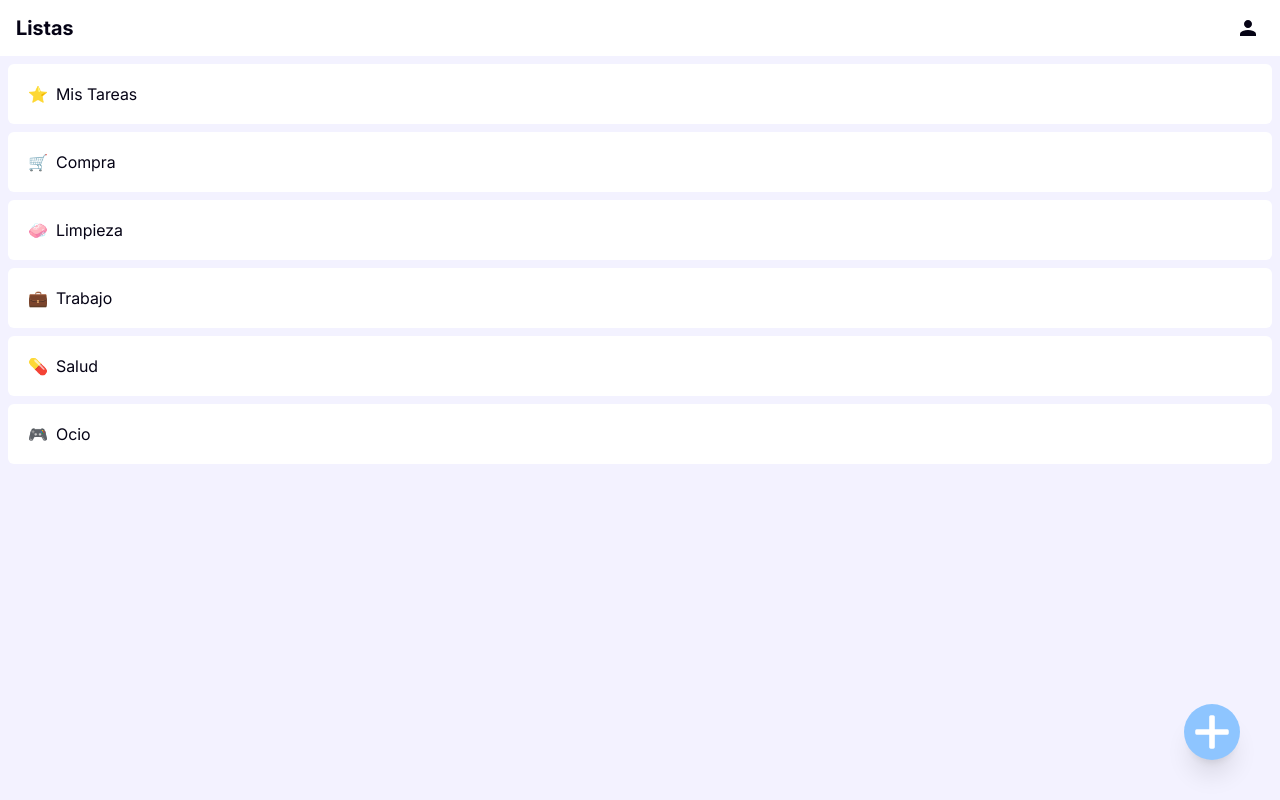
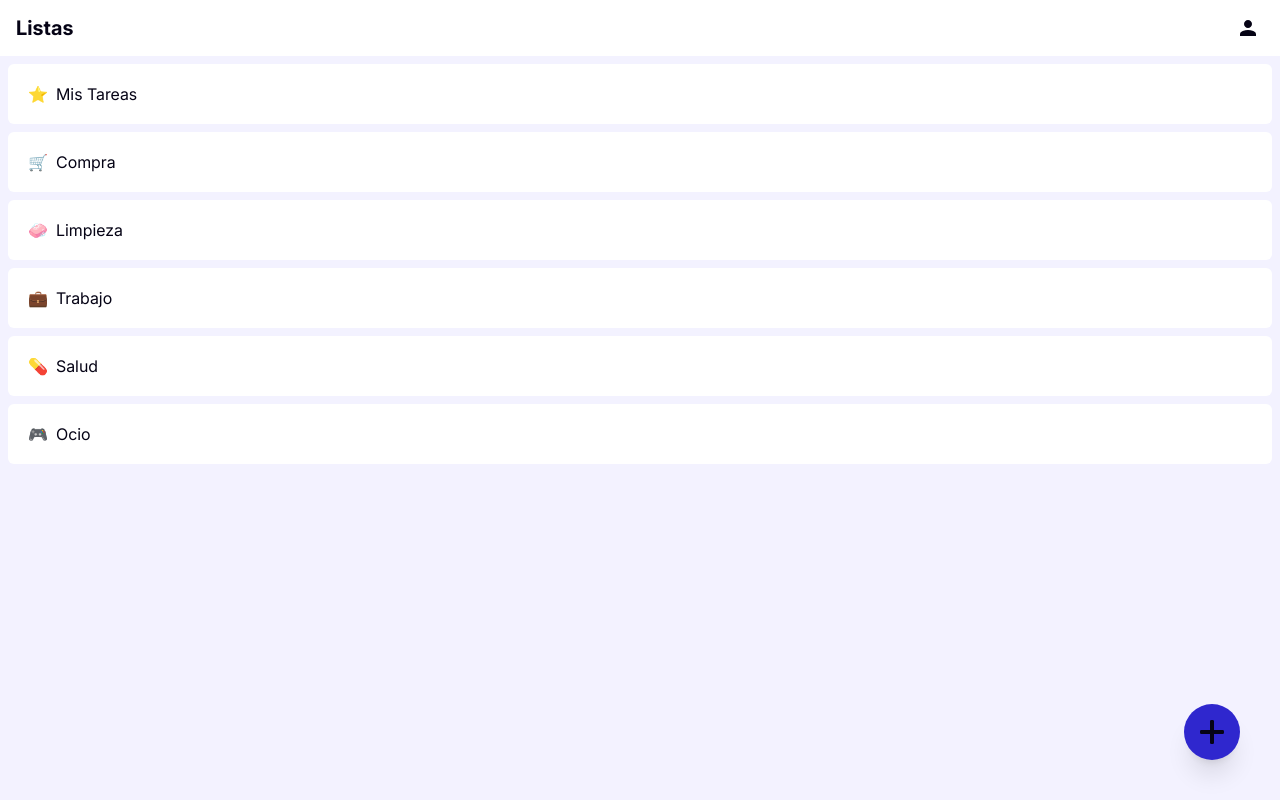
Before and after one commit to AdrielHercules/todolist-frontend, an Angular app: page / in a window 1280 px wide. Built offline with nearby package versions, Linux system fonts and the light colour scheme.

Commit message:
Refactor add-button layout

```diff
--- a/src/app/shared/components/add-button/add-button.component.html
+++ b/src/app/shared/components/add-button/add-button.component.html
@@ -1,3 +1,7 @@
-<svg class="size-14 rounded-full bg-blue-300 fill-white shadow-xl transition hover:scale-110 hover:cursor-pointer">
-  <use xlink:href="/assets/symbol-defs.svg#icon-plus"></use>
-</svg>
+<div
+  class="flex size-14 items-center justify-center rounded-full bg-primary shadow-xl transition hover:scale-110 hover:cursor-pointer"
+>
+  <svg class="size-10 fill-text">
+    <use xlink:href="/assets/symbol-defs.svg#icon-plus"></use>
+  </svg>
+</div>
```
